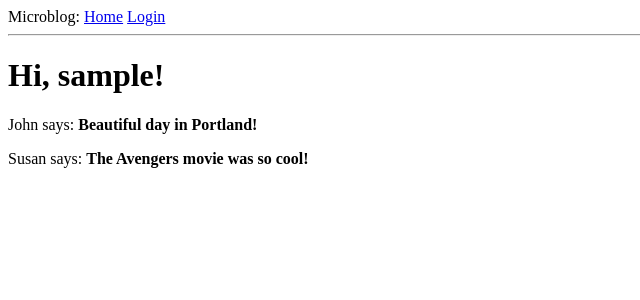
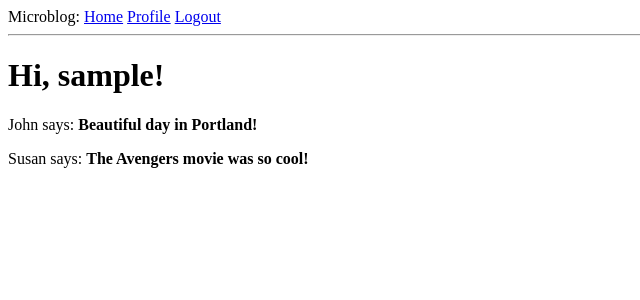
Before and after one commit to furuiyang0715/microblog, a Flask app: page / in a window 1280 px wide. Shown: the top 300 px of the page, without its empty margins (0-640 px from the left). Run offline with Flask 2, Linux system fonts and the light colour scheme; the visitor is signed in with stand-in values (Sample User, id 1); data comes from the database, SQL or seed files in the repository.

Commit message:
进入个人主页

```diff
--- a/app/templates/base.html
+++ b/app/templates/base.html
@@ -10,7 +10,12 @@
         <div>
             Microblog:
             <a href="{{ url_for('index') }}">Home</a>
+            {% if current_user.is_anonymous %}
             <a href="{{ url_for('login') }}">Login</a>
+            {% else %}
+            <a href="{{ url_for('user', username=current_user.username) }}">Profile</a>
+            <a href="{{ url_for('logout') }}">Logout</a>
+            {% endif %}
         </div>
         <hr>
         {% with messages = get_flashed_messages() %}
```
